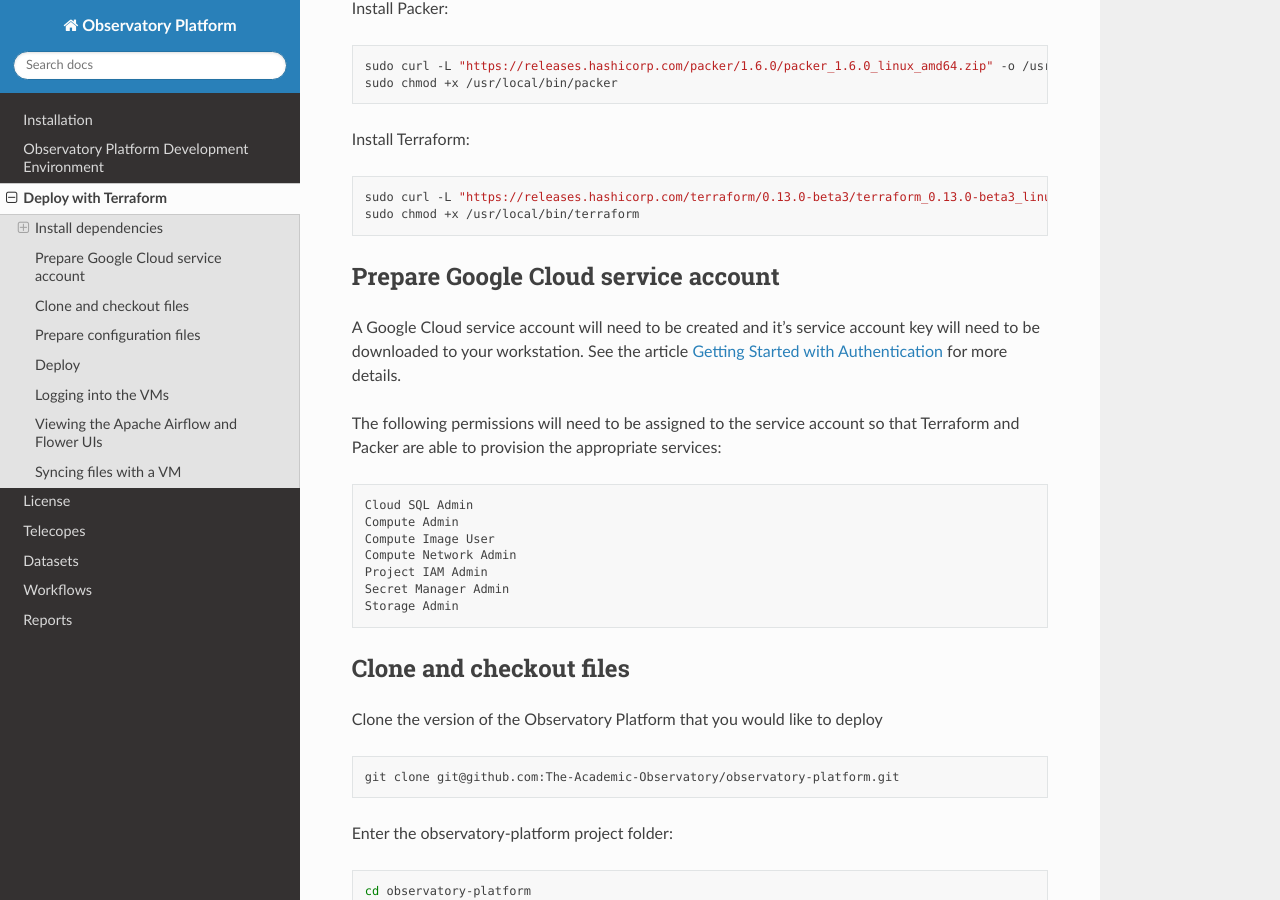
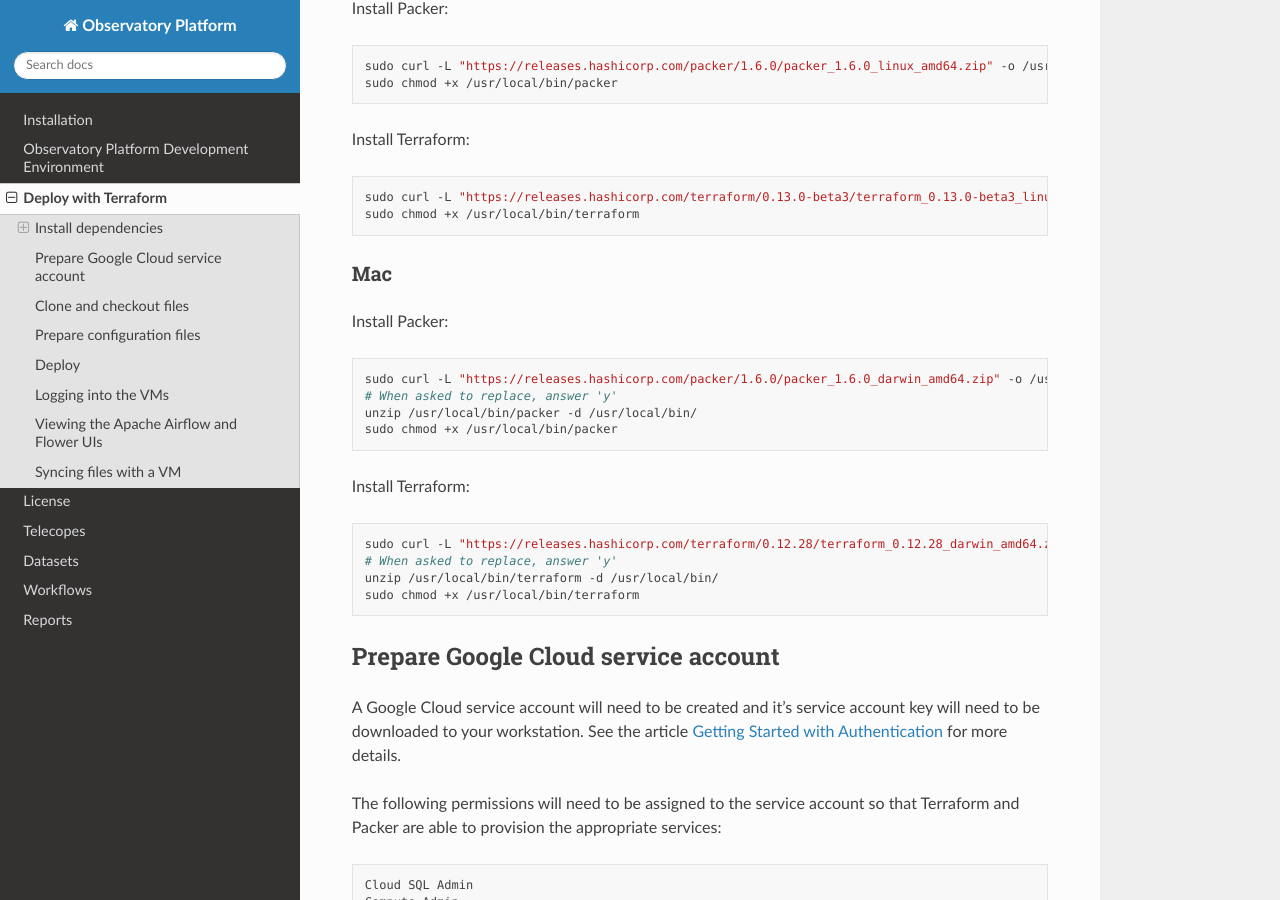
Before and after one commit to The-Academic-Observatory/observatory-platform, a Sphinx documentation site: the page built from docs/deploy_terraform.md, in a window 1280 px wide and 900 px high, scrolled down 461 px. Built offline with Sphinx 7.4.7 and the Read the Docs theme 2.0.0, drawn with Linux system fonts in a browser that asks for light colours.

Commit message:
Closes https://github.com/The-Academic-Observatory/observatory-platform/issues/222

````diff
--- a/docs/deploy_terraform.md
+++ b/docs/deploy_terraform.md
@@ -18,6 +18,23 @@
 Install Terraform:
 ```bash
 sudo curl -L "https://releases.hashicorp.com/terraform/0.13.0-beta3/terraform_0.13.0-beta3_linux_amd64.zip" -o /usr/local/bin/terraform
+sudo chmod +x /usr/local/bin/terraform
+```
+
+### Mac
+Install Packer:
+```bash
+sudo curl -L "https://releases.hashicorp.com/packer/1.6.0/packer_1.6.0_darwin_amd64.zip" -o /usr/local/bin/packer
+# When asked to replace, answer 'y'
+unzip /usr/local/bin/packer -d /usr/local/bin/
+sudo chmod +x /usr/local/bin/packer
+```
+
+Install Terraform:
+```bash
+sudo curl -L "https://releases.hashicorp.com/terraform/0.12.28/terraform_0.12.28_darwin_amd64.zip" -o /usr/local/bin/terraform
+# When asked to replace, answer 'y'
+unzip /usr/local/bin/terraform -d /usr/local/bin/
 sudo chmod +x /usr/local/bin/terraform
 ```
 
````
Also changed, not shown: docs/installation.md (+5 -6 lines).
